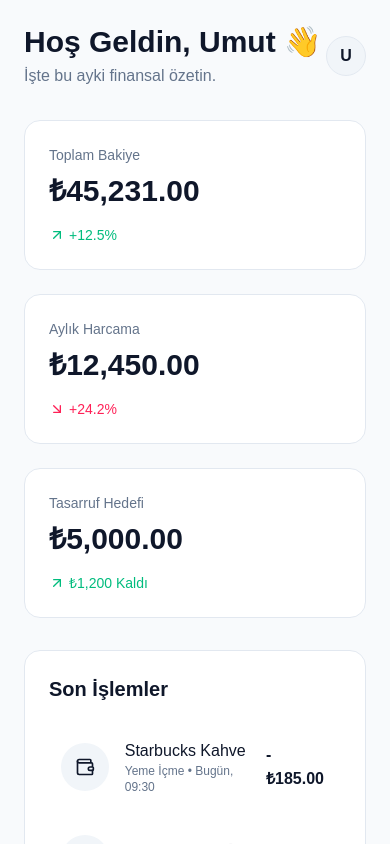
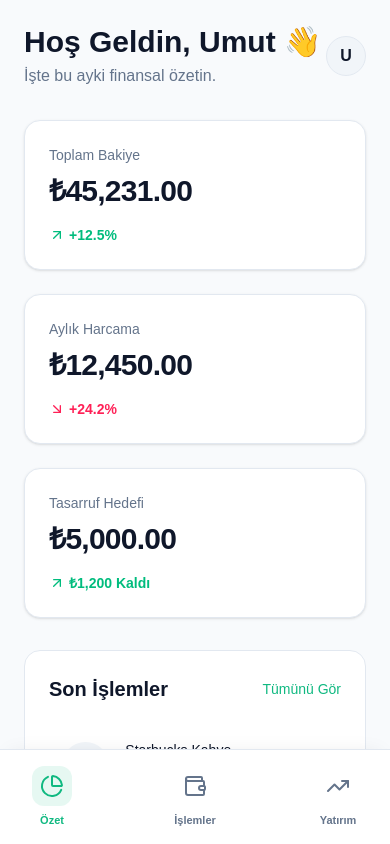
Before and after one commit to 5YPEXE/FinQuest, a Next.js app: page / in a window 390 px wide. Built offline with nearby package versions, Linux system fonts and the light colour scheme.

Commit message:
feat: phase 2 - mobile bottom nav, localstorage persistence, and empty states

```diff
--- a/src/app/page.tsx
+++ b/src/app/page.tsx
@@ -1,56 +1,96 @@
 "use client";
 
-import { useState } from "react";
-import { Wallet, PieChart, TrendingUp, ArrowUpRight, ArrowDownRight, Bot, X, CheckCircle } from "lucide-react";
+import { useState, useEffect } from "react";
+import { Wallet, PieChart, TrendingUp, ArrowUpRight, ArrowDownRight, Bot, X, CheckCircle, Construction } from "lucide-react";
 import { motion, AnimatePresence } from "framer-motion";
 
 export default function Home() {
   const [isLessonOpen, setIsLessonOpen] = useState(false);
+  const [isMounted, setIsMounted] = useState(false);
   const [userLevel, setUserLevel] = useState(3);
   const [userExp, setUserExp] = useState(45); // percentage
+  const [activeTab, setActiveTab] = useState("dashboard"); // dashboard, transactions, investments
+
+  // Load saved progress on mount to prevent hydration mismatch
+  useEffect(() => {
+    setIsMounted(true);
+    const savedLevel = localStorage.getItem("fq_level");
+    const savedExp = localStorage.getItem("fq_exp");
+    if (savedLevel) setUserLevel(parseInt(savedLevel, 10));
+    if (savedExp) setUserExp(parseInt(savedExp, 10));
+  }, []);
 
   const handleQuizComplete = () => {
     setIsLessonOpen(false);
-    setUserExp((prev) => Math.min(prev + 20, 100));
-    if (userExp >= 80) {
-      setUserLevel(4);
-      setUserExp(5); // reset exp after level up
+
+    let newExp = userExp + 20;
+    let newLevel = userLevel;
+
+    if (newExp >= 100) {
+      newLevel += 1;
+      newExp = newExp - 100 + 5; // Level up with a 5% starting bonus
+    } else {
+      newExp = Math.min(newExp, 100);
     }
+
+    setUserExp(newExp);
+    setUserLevel(newLevel);
+
+    // Save to LocalStorage
+    localStorage.setItem("fq_level", newLevel.toString());
+    localStorage.setItem("fq_exp", newExp.toString());
   };
 
   return (
     <div className="flex h-screen overflow-hidden bg-background">
-      {/* Sidebar Navigation */}
+      {/* Sidebar Navigation (Desktop) */}
       <aside className="w-64 border-r border-border bg-card p-6 hidden md:flex flex-col">
         <div className="flex items-center gap-2 mb-10">
-          <div className="w-8 h-8 rounded-lg bg-primary flex items-center justify-center text-primary-foreground font-bold">
+          <div className="w-8 h-8 rounded-lg bg-primary flex items-center justify-center text-primary-foreground font-bold shadow-md shadow-primary/20">
             FQ
           </div>
           <span className="text-xl font-bold tracking-tight">FinQuest</span>
         </div>
 
         <nav className="space-y-2 flex-1">
-          <NavItem icon={<PieChart className="w-5 h-5" />} label="Gösterge Paneli" active />
-          <NavItem icon={<Wallet className="w-5 h-5" />} label="İşlemlerim" />
-          <NavItem icon={<TrendingUp className="w-5 h-5" />} label="Yatırımlar" />
+          <NavItem
+            icon={<PieChart className="w-5 h-5" />}
+            label="Gösterge Paneli"
+            active={activeTab === 'dashboard'}
+            onClick={() => setActiveTab('dashboard')}
+          />
+          <NavItem
+            icon={<Wallet className="w-5 h-5" />}
+            label="İşlemlerim"
+            active={activeTab === 'transactions'}
+            onClick={() => setActiveTab('transactions')}
+          />
+          <NavItem
+            icon={<TrendingUp className="w-5 h-5" />}
+            label="Yatırımlar"
+            active={activeTab === 'investments'}
+            onClick={() => setActiveTab('investments')}
+          />
         </nav>
 
         <div className="mt-auto p-4 bg-secondary rounded-xl">
           <div className="text-sm font-medium mb-1">Finansal Zeka</div>
           <div className="w-full bg-border rounded-full h-2 mb-2 overflow-hidden">
+            {isMounted && (
               <motion.div
                 className="bg-primary h-full rounded-full"
                 initial={{ width: 0 }}
                 animate={{ width: `${userExp}%` }}
                 transition={{ duration: 1, ease: "easeOut" }}
               />
+            )}
           </div>
-          <div className="text-xs text-muted-foreground text-right">Seviye {userLevel} Çırak</div>
+          <div className="text-xs text-muted-foreground text-right">Seviye {isMounted ? userLevel : 3} Çırak</div>
         </div>
       </aside>
 
       {/* Main Content Area */}
-      <main className="flex-1 overflow-y-auto p-6 lg:p-10">
+      <main className="flex-1 overflow-y-auto pb-24 md:pb-6 p-6 lg:p-10 relative">
         <header className="flex justify-between items-center mb-8">
           <div>
             <h1 className="text-3xl font-bold">Hoş Geldin, Umut 👋</h1>
@@ -61,6 +101,8 @@ export default function Home() {
           </div>
         </header>
 
+        {activeTab === "dashboard" ? (
+          <motion.div initial={{ opacity: 0, y: 10 }} animate={{ opacity: 1, y: 0 }} transition={{ duration: 0.3 }}>
             {/* Top Metric Cards */}
             <div className="grid grid-cols-1 md:grid-cols-3 gap-6 mb-8">
               <MetricCard
@@ -86,7 +128,10 @@ export default function Home() {
             {/* Recent Transactions & AI Insights */}
             <div className="grid grid-cols-1 lg:grid-cols-3 gap-6">
               <div className="lg:col-span-2 bg-card border border-border rounded-2xl p-6">
-            <h2 className="text-xl font-semibold mb-6">Son İşlemler</h2>
+                <div className="flex justify-between items-center mb-6">
+                  <h2 className="text-xl font-semibold">Son İşlemler</h2>
+                  <button onClick={() => setActiveTab('transactions')} className="text-sm font-medium text-primary hover:underline">Tümünü Gör</button>
+                </div>
                 <div className="space-y-4">
                   <TransactionItem name="Starbucks Kahve" category="Yeme İçme" date="Bugün, 09:30" amount="-₺185.00" />
                   <TransactionItem name="Netflix Aboneliği" category="Eğlence" date="Dün, 14:20" amount="-₺230.00" />
@@ -101,7 +146,7 @@ export default function Home() {
                 </div>
 
                 <div className="flex items-center gap-3 mb-6 relative z-10">
-              <div className="w-10 h-10 rounded-full bg-primary flex items-center justify-center text-white">
+                  <div className="w-10 h-10 rounded-full bg-primary flex items-center justify-center text-white shadow-md shadow-primary/20">
                     <Bot className="w-6 h-6" />
                   </div>
                   <h2 className="text-xl font-semibold text-primary">FinQuest AI</h2>
@@ -109,19 +154,64 @@ export default function Home() {
 
                 <div className="bg-card rounded-xl p-4 shadow-sm border border-border/50 relative z-10 flex-1">
                   <p className="text-sm font-medium mb-2">💡 Yeni Bir Tespitim Var!</p>
-              <p className="text-sm text-muted-foreground mb-4">
+                  <p className="text-sm text-muted-foreground mb-4 leading-relaxed">
                     Bu ay dışarıda kahveye geçen aya göre <strong>%40 daha fazla</strong> harcadığını fark ettim. &quot;Latte Faktörü&quot; hakkında kısa bir eğitim almak ister misin?
                   </p>
                   <button
                     onClick={() => setIsLessonOpen(true)}
-                className="w-full bg-primary hover:bg-primary/90 text-primary-foreground font-medium py-2 px-4 rounded-lg transition-colors text-sm cursor-pointer shadow-lg shadow-primary/20"
+                    className="w-full bg-primary hover:bg-primary/90 text-primary-foreground font-bold py-3 px-4 rounded-xl transition-all hover:scale-[1.02] active:scale-[0.98] text-sm cursor-pointer shadow-lg shadow-primary/20"
                   >
                     Latte Faktörünü Öğren
                   </button>
                 </div>
               </div>
             </div>
+          </motion.div>
+        ) : (
+          <motion.div
+            initial={{ opacity: 0, scale: 0.95 }}
+            animate={{ opacity: 1, scale: 1 }}
+            className="flex flex-col items-center justify-center h-[60vh] text-center px-4"
+          >
+            <div className="w-24 h-24 bg-secondary rounded-full flex items-center justify-center text-muted-foreground mb-6">
+              <Construction className="w-12 h-12" />
+            </div>
+            <h2 className="text-2xl font-bold mb-2">Çok Yakında! 🚀</h2>
+            <p className="text-muted-foreground max-w-md">
+              "{activeTab === 'transactions' ? 'İşlemlerim' : 'Yatırımlar'}" sayfası şu anda yapım aşamasında.
+              Hackathon sonrası burada yepyeni özellikler göreceksin!
+            </p>
+            <button
+              onClick={() => setActiveTab('dashboard')}
+              className="mt-8 px-6 py-2 bg-primary/10 text-primary font-medium rounded-lg hover:bg-primary/20 transition-colors"
+            >
+              Ana Ekrana Dön
+            </button>
+          </motion.div>
+        )}
       </main>
+
+      {/* Mobile Bottom Navigation (Visible only on small screens) */}
+      <nav className="md:hidden fixed bottom-0 left-0 right-0 bg-card border-t border-border p-2 px-6 flex justify-between items-center z-40 pb-safe shadow-[0_-4px_20px_-10px_rgba(0,0,0,0.1)]">
+        <button onClick={() => setActiveTab('dashboard')} className={`flex flex-col items-center gap-1.5 p-2 transition-colors ${activeTab === 'dashboard' ? 'text-primary' : 'text-muted-foreground hover:text-foreground'}`}>
+          <div className={`p-2 rounded-xl transition-colors ${activeTab === 'dashboard' ? 'bg-primary/10' : 'bg-transparent'}`}>
+            <PieChart className="w-6 h-6" />
+          </div>
+          <span className="text-[11px] font-bold">Özet</span>
+        </button>
+        <button onClick={() => setActiveTab('transactions')} className={`flex flex-col items-center gap-1.5 p-2 transition-colors ${activeTab === 'transactions' ? 'text-primary' : 'text-muted-foreground hover:text-foreground'}`}>
+          <div className={`p-2 rounded-xl transition-colors ${activeTab === 'transactions' ? 'bg-primary/10' : 'bg-transparent'}`}>
+            <Wallet className="w-6 h-6" />
+          </div>
+          <span className="text-[11px] font-bold">İşlemler</span>
+        </button>
+        <button onClick={() => setActiveTab('investments')} className={`flex flex-col items-center gap-1.5 p-2 transition-colors ${activeTab === 'investments' ? 'text-primary' : 'text-muted-foreground hover:text-foreground'}`}>
+          <div className={`p-2 rounded-xl transition-colors ${activeTab === 'investments' ? 'bg-primary/10' : 'bg-transparent'}`}>
+            <TrendingUp className="w-6 h-6" />
+          </div>
+          <span className="text-[11px] font-bold">Yatırım</span>
+        </button>
+      </nav>
 
       {/* AI Lesson Modal */}
       <AnimatePresence>
@@ -134,12 +224,13 @@ export default function Home() {
 }
 
 // Subcomponents
-function NavItem({ icon, label, active = false }: { icon: React.ReactNode; label: string; active?: boolean }) {
+function NavItem({ icon, label, active = false, onClick }: { icon: React.ReactNode; label: string; active?: boolean; onClick?: () => void }) {
   return (
     <button
-      className={`w-full flex items-center gap-3 px-4 py-3 rounded-xl transition-colors text-sm font-medium cursor-pointer ${
+      onClick={onClick}
+      className={`w-full flex items-center gap-3 px-4 py-3 rounded-xl transition-all text-sm font-medium cursor-pointer ${
         active
-          ? "bg-primary text-primary-foreground shadow-md shadow-primary/20"
+          ? "bg-primary text-primary-foreground shadow-md shadow-primary/20 scale-[1.02]"
           : "text-muted-foreground hover:bg-secondary hover:text-foreground"
       }`}
     >
@@ -151,10 +242,10 @@ function NavItem({ icon, label, active = false }: { icon: React.ReactNode; label
 
 function MetricCard({ title, amount, trend, isPositive }: { title: string; amount: string; trend: string; isPositive: boolean }) {
   return (
-    <div className="bg-card border border-border rounded-2xl p-6 flex flex-col justify-between hover:shadow-md transition-shadow cursor-default">
+    <div className="bg-card border border-border rounded-2xl p-6 flex flex-col justify-between hover:border-primary/50 transition-colors cursor-default shadow-sm hover:shadow-md">
       <div className="text-sm text-muted-foreground mb-2">{title}</div>
-      <div className="text-3xl font-bold mb-4">{amount}</div>
-      <div className={`flex items-center text-sm font-medium ${isPositive ? 'text-emerald-500' : 'text-rose-500'}`}>
+      <div className="text-3xl font-bold mb-4 tracking-tight">{amount}</div>
+      <div className={`flex items-center text-sm font-bold ${isPositive ? 'text-emerald-500' : 'text-rose-500'}`}>
         {isPositive ? <ArrowUpRight className="w-4 h-4 mr-1" /> : <ArrowDownRight className="w-4 h-4 mr-1" />}
         {trend}
       </div>
@@ -164,17 +255,17 @@ function MetricCard({ title, amount, trend, isPositive }: { title: string; amoun
 
 function TransactionItem({ name, category, date, amount, isIncome = false }: { name: string; category: string; date: string; amount: string; isIncome?: boolean }) {
   return (
-    <div className="flex items-center justify-between p-3 hover:bg-secondary/50 rounded-xl transition-colors cursor-pointer">
+    <div className="flex items-center justify-between p-3 hover:bg-secondary/50 rounded-xl transition-colors cursor-pointer border border-transparent hover:border-border">
       <div className="flex items-center gap-4">
-        <div className={`w-12 h-12 rounded-full flex items-center justify-center ${isIncome ? 'bg-emerald-100 text-emerald-600 dark:bg-emerald-900/30' : 'bg-secondary text-foreground'}`}>
+        <div className={`w-12 h-12 rounded-full flex items-center justify-center ${isIncome ? 'bg-emerald-100 text-emerald-600 dark:bg-emerald-900/30 dark:text-emerald-400' : 'bg-secondary text-foreground'}`}>
           {isIncome ? <TrendingUp className="w-5 h-5" /> : <Wallet className="w-5 h-5" />}
         </div>
         <div>
-          <div className="font-medium">{name}</div>
+          <div className="font-medium text-sm md:text-base">{name}</div>
           <div className="text-xs text-muted-foreground">{category} • {date}</div>
         </div>
       </div>
-      <div className={`font-semibold ${isIncome ? 'text-emerald-500' : ''}`}>
+      <div className={`font-bold ${isIncome ? 'text-emerald-500' : ''}`}>
         {amount}
       </div>
     </div>
@@ -244,10 +335,10 @@ function LessonModal({ onClose, onComplete }: { onClose: () => void; onComplete:
                         <button
                           key={idx}
                           onClick={() => setSelectedAnswer(idx)}
-                          className={`w-full text-left p-4 rounded-xl border-2 transition-all cursor-pointer ${
+                          className={`w-full text-left p-4 rounded-xl border-2 transition-all cursor-pointer font-medium ${
                              selectedAnswer === idx
                                 ? 'border-primary bg-primary/5 shadow-inner'
-                                : 'border-border hover:border-primary/50'
+                                : 'border-border hover:border-primary/50 hover:bg-secondary/20'
                           }`}
                         >
                           {answer}
@@ -258,7 +349,7 @@ function LessonModal({ onClose, onComplete }: { onClose: () => void; onComplete:
                    <button
                      disabled={selectedAnswer === null}
                      onClick={handleAnswerSubmit}
-                     className="w-full py-3 bg-primary text-primary-foreground font-bold rounded-xl hover:bg-primary/90 transition-colors disabled:opacity-50 cursor-pointer"
+                     className="w-full py-3 bg-primary text-primary-foreground font-bold rounded-xl hover:bg-primary/90 transition-all active:scale-[0.98] disabled:opacity-50 cursor-pointer"
                    >
                      Cevabı Onayla
                    </button>
@@ -279,7 +370,7 @@ function LessonModal({ onClose, onComplete }: { onClose: () => void; onComplete:
                    <p className="text-muted-foreground mb-6">Doğru cevap. Finansal zeka puanın +20 XP arttı.</p>
                    <button
                      onClick={onComplete}
-                     className="w-full py-3 bg-foreground text-background font-bold rounded-xl hover:opacity-90 transition-opacity cursor-pointer"
+                     className="w-full py-3 bg-foreground text-background font-bold rounded-xl hover:opacity-90 transition-all active:scale-[0.98] cursor-pointer shadow-lg"
                    >
                      Ödülümü Al ve Kapat
                    </button>
```
Lines whose indentation alone changed are shown as unchanged.
